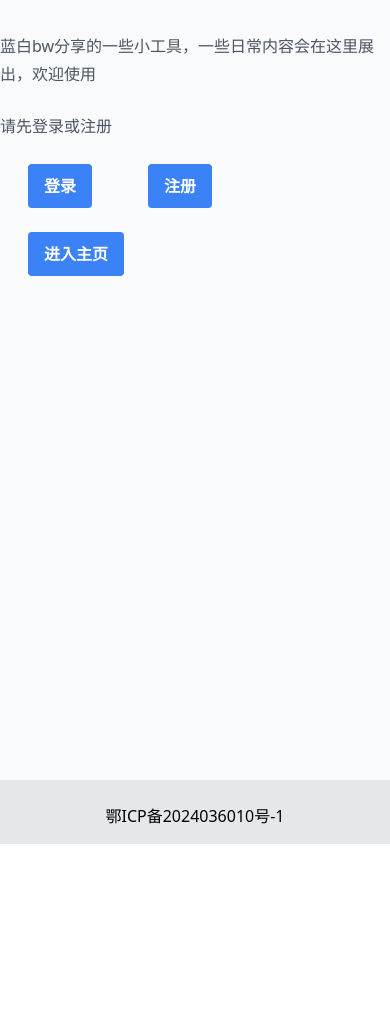
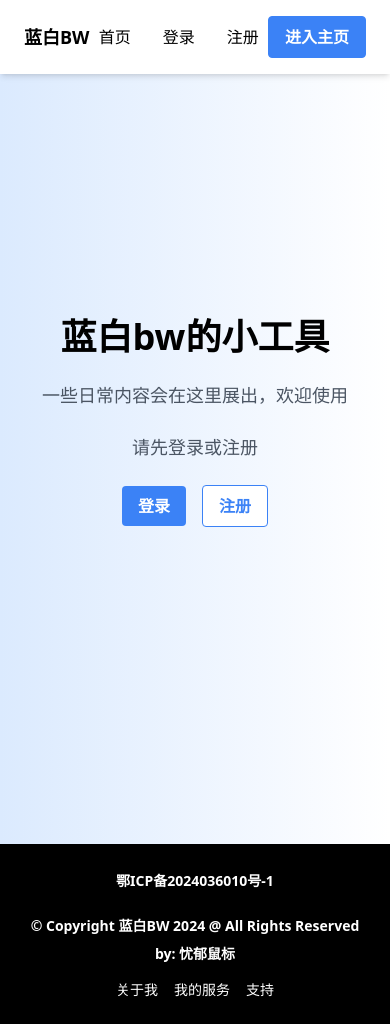
Before and after one commit to bwnotfound/pvzol_assistant_front, a Next.js app: page / in a window 390 px wide. Before the commit the page ends 844 px from the top, so only its background shows below. Built offline with nearby package versions, Linux system fonts and the light colour scheme.

Commit message:
修改页面结构及样式

```diff
--- /dev/null
+++ b/src/app/footer.tsx
@@ -0,0 +1,20 @@
+// components/Footer.tsx
+import React from 'react';
+
+export default function Footer() {
+    return (
+        <footer className="bg-black text-center py-6">
+            <div className="container mx-auto text-white">
+                <p><a className="hover:text-blue-400 transition-colors text-sm font-semibold" href="https://beian.miit.gov.cn/" target="_blank">鄂ICP备2024036010号-1</a></p>
+                <br />
+                <p className="mb-2 text-sm font-semibold">&copy; Copyright 蓝白BW 2024 @ All Rights Reserved</p>
+                <p className="mb-4 text-sm font-semibold">by: 忧郁鼠标</p>
+                <div className="flex justify-center space-x-4 mt-4 text-sm">
+                    <a href="/" className="hover:text-blue-500 transition-colors">关于我</a>
+                    <a href="/" className="hover:text-blue-500 transition-colors">我的服务</a>
+                    <a href="/" className="hover:text-blue-500 transition-colors">支持</a>
+                </div>
+            </div>
+        </footer>
+    );
+}
--- a/src/app/globals.css
+++ b/src/app/globals.css
@@ -6,7 +6,88 @@ html {
     height: 100%;
     width: 100%;
 }
+
 body {
     height: 100%;
     width: 100%;
 }
+
+@keyframes fade-in {
+    from {
+      opacity: 0;
+    }
+    to {
+      opacity: 1;
+    }
+  }
+
+  @keyframes slide-in {
+    from {
+      transform: translateY(-20px);
+      opacity: 0;
+    }
+    to {
+      transform: translateY(0);
+      opacity: 1;
+    }
+  }
+
+  @keyframes fade-in-up {
+    from {
+      transform: translateY(20px);
+      opacity: 0;
+    }
+    to {
+      transform: translateY(0);
+      opacity: 1;
+    }
+  }
+
+  .animate-fade-in {
+    animation: fade-in 1s ease-in-out;
+  }
+
+  .animate-slide-in {
+    animation: slide-in 1s ease-in-out;
+  }
+
+  .animate-fade-in-up {
+    animation: fade-in-up 1s ease-in-out;
+  }
+  .btn {
+    transition: background-color 0.3s ease, border-color 0.3s ease;
+  }
+
+  .btn-bg {
+    background-color: #3b82f6; /* blue-500 */
+    border-color: #3b82f6;
+    color: white;
+  }
+
+  .btn-bg:hover {
+    background-color: #1e40af; /* blue-700 */
+    border-color: #1e40af;
+  }
+
+  .btn-bd {
+    background-color: white;
+    border-color: #3b82f6; /* blue-500 */
+    color: #3b82f6;
+  }
+
+  .btn-bd:hover {
+    background-color: #bfdbfe; /* blue-100 */
+    border-color: #bfdbfe;
+  }
+  .animate-fade-in {
+    animation: fade-in 0.5s ease-in-out;
+  }
+  input {
+    transition: all 0.3s ease;
+  }
+
+  input:focus {
+    border-color: #3b82f6; /* blue-500 */
+
+    /*box-shadow: 0 0 5px rgba(59, 130, 246, 0.5);*/ /* blue-500 with opacity */
+  }
--- a/src/app/layout.tsx
+++ b/src/app/layout.tsx
@@ -1,5 +1,6 @@
 import "./globals.css";
-
+import Navbar from './navbar';
+import Footer from './footer';
 export const metadata = {
   title: '蓝白bw的小工具分享',
   description: '蓝白bw的小工具分享',
@@ -12,7 +13,17 @@ export default function RootLayout({
 }) {
   return (
     <html lang="en">
-      <body>{children}</body>
+      <body>
+        <div>
+          {/* 顶部导航栏 */}
+          <Navbar></Navbar>
+
+          {children}
+
+          {/* 底部备案 */}
+          <Footer></Footer>
+        </div>
+      </body>
     </html>
   )
 }
--- /dev/null
+++ b/src/app/navbar.tsx
@@ -0,0 +1,26 @@
+// components/Navbar.tsx
+"use client";
+
+import React from 'react';
+
+export default function Navbar() {
+    return (
+        <nav className="fixed w-full top-0 flex justify-between items-center px-6 py-4 bg-white shadow-md z-50">
+            <div className="text-lg font-bold">蓝白BW</div>
+            <div className="space-x-8">
+                <a href="/" className="hover:text-blue-500 transition-colors">首页</a>
+                <a href="/login" className="hover:text-blue-500 transition-colors">登录</a>
+                <a href="/register" className="hover:text-blue-500 transition-colors">注册</a>
+            </div>
+            <button
+                className="btn btn-bg font-bold py-2 px-4 rounded border"
+                type="button"
+                onClick={() => {
+                    window.location.href = "/home";
+                }}
+            >
+                进入主页
+            </button>
+        </nav>
+    );
+}
--- a/src/app/page.tsx
+++ b/src/app/page.tsx
@@ -1,52 +1,22 @@
-// "use client";
-
-// export default function Home() {
-//   return (
-//       <div className="relative flex min-h-screen flex-col justify-between overflow-hidden bg-gray-50">
-//         <div className="mx-auto max-w-md">
-//           <div className="space-y-6 py-8 text-base leading-7 text-gray-600">
-//             <p>蓝白bw分享的一些小工具，一些日常内容会在这里展出，欢迎使用</p>
-//             <p>请先登录或注册</p>
-//             <button
-//               className="bg-blue-500 hover:bg-blue-700 text-white font-bold py-2 px-4 rounded mx-7"
-//               type="button"
-//               onClick={() => {
-//                 window.location.href = "/login";
-//               }}
-//             >
-//               登录
-//             </button>
-//             <button
-//               className="bg-blue-500 hover:bg-blue-700 text-white font-bold py-2 px-4 rounded mx-7"
-//               type="button"
-//               onClick={() => {
-//                 window.location.href = "/register";
-//               }}
-//             >
-//               注册
-//             </button>
-//           </div>
-//         </div>
-//         <div className="flex w-full h-28 bg-gray-200 justify-center">
-//           <a className="hover:text-blue-400" href="https://beian.miit.gov.cn/" target="_blank">
-//             鄂ICP备2024036010号-1
-//           </a>
-//         </div>
-//       </div>
-//   );
-// }
-
 "use client";
 
 export default function Home() {
   return (
-    <div className="relative flex flex-col min-h-screen justify-between overflow-hidden bg-gray-50">
-      <div className="mx-auto max-w-md">
-        <div className="space-y-6 py-8 text-base leading-7 text-gray-600">
-          <p>蓝白bw分享的一些小工具，一些日常内容会在这里展出，欢迎使用</p>
-          <p>请先登录或注册</p>
+    <div className="relative min-h-screen flex flex-col overflow-hidden bg-gradient-to-r from-blue-100 to-white">
+
+
+      {/* 主内容 */}
+      <div className="flex-1 flex flex-col items-center justify-center mx-auto max-w-2xl text-center space-y-6 animate-slide-in">
+        <h1 className="text-4xl font-bold">蓝白bw的小工具</h1>
+        <p className="text-lg text-gray-600 ">
+          一些日常内容会在这里展出，欢迎使用
+        </p>
+        <p className="text-lg text-gray-600">
+          请先登录或注册
+        </p>
+        <div className="space-x-4">
           <button
-            className="bg-blue-500 hover:bg-blue-700 text-white font-bold py-2 px-4 rounded mx-7"
+            className="btn btn-bg font-bold py-2 px-4 rounded"
             type="button"
             onClick={() => {
               window.location.href = "/login";
@@ -55,7 +25,7 @@ export default function Home() {
             登录
           </button>
           <button
-            className="bg-blue-500 hover:bg-blue-700 text-white font-bold py-2 px-4 rounded mx-7"
+            className="btn btn-bd font-bold py-2 px-4 rounded border"
             type="button"
             onClick={() => {
               window.location.href = "/register";
@@ -63,26 +33,19 @@ export default function Home() {
           >
             注册
           </button>
-          <button
-            className="bg-blue-500 hover:bg-blue-700 text-white font-bold py-2 px-4 rounded mx-7"
+          {/*<button
+            className="btn btn-home font-bold py-2 px-4 rounded border"
             type="button"
             onClick={() => {
               window.location.href = "/home";
             }}
           >
             进入主页
-          </button>
+          </button>*/}
         </div>
       </div>
-      <div className="flex w-full h-16 bg-gray-200 justify-center">
-        <a
-          className="mt-6 hover:text-blue-400"
-          href="https://beian.miit.gov.cn/"
-          target="_blank"
-        >
-          鄂ICP备2024036010号-1
-        </a>
-      </div>
+
+
     </div>
   );
 }
--- a/src/app/register/page.tsx
+++ b/src/app/register/page.tsx
@@ -57,7 +57,7 @@ export default function RegisterPage() {
     >
       <div
         className={
-          "relative bg-white px-6 pb-8 pt-10 shadow-xl ring-1 ring-gray-900/5 sm:mx-auto sm:max-w-lg sm:rounded-lg sm:px-10"
+          "relative bg-white px-6 pb-8 pt-10 shadow-xl ring-1 ring-gray-900/5 sm:mx-auto sm:max-w-lg sm:rounded-lg sm:px-10 animate-fade-in"
         }
       >
         <div className={"mx-auto max-w-md"}>
@@ -72,29 +72,33 @@ export default function RegisterPage() {
                 value={username}
                 onChange={(event) => setName(event.target.value)}
                 placeholder="用户名"
+                className="w-full px-4 py-2 border border-gray-300 rounded-md focus:outline-none focus:ring-1 focus:ring-blue-500 transition-all duration-300"
               />
               <input
                 type="text"
                 value={email}
                 onChange={(event) => setEmail(event.target.value)}
                 placeholder="邮箱"
+                className="w-full px-4 py-2 border border-gray-300 rounded-md focus:outline-none focus:ring-1 focus:ring-blue-500 transition-all duration-300"
               />
               <input
                 type="password"
                 value={password}
                 onChange={(event) => setPassword(event.target.value)}
                 placeholder="密码"
+                className="w-full px-4 py-2 border border-gray-300 rounded-md focus:outline-none focus:ring-1 focus:ring-blue-500 transition-all duration-300"
               />
               <input
                 type="password"
                 value={anotherPassword}
                 onChange={(event) => setAnotherPassword(event.target.value)}
                 placeholder="再次输入密码"
+                className="w-full px-4 py-2 border border-gray-300 rounded-md focus:outline-none focus:ring-1 focus:ring-blue-500 transition-all duration-300"
               />
               <br />
               <button
                 className={
-                  " bg-green-600 text-white w-44 p-2 rounded-md hover:bg-green-700"
+                  "btn btn-bg border w-44 p-2 rounded-md"
                 }
                 type="submit"
                 onClick={() =>
@@ -105,7 +109,7 @@ export default function RegisterPage() {
               </button>
               <br />
               <button
-                className={" text-purple-600 w-44 p-2 rounded-md"}
+                className={"btn btn-bd border w-44 p-2 rounded-md"}
                 type="submit"
                 onClick={() => (window.location.href = "/login")}
               >
```
Also changed, not shown: src/app/login/page.tsx (+12 -24 lines).
